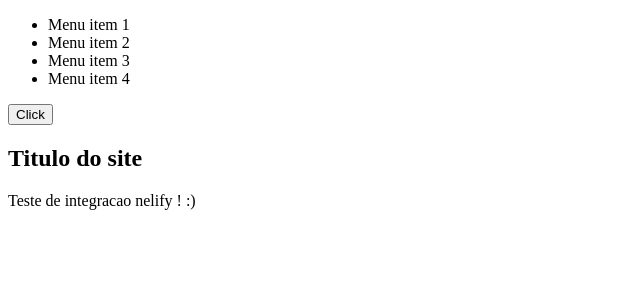
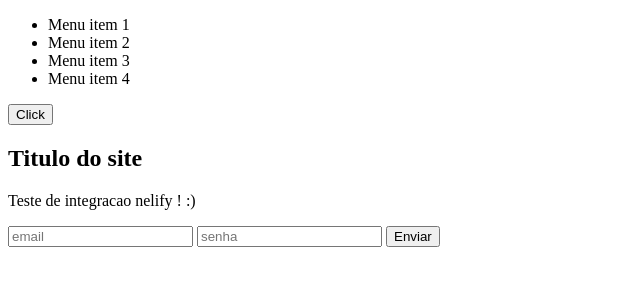
Before and after one commit to ivosoares/aula-js, a plain HTML site: page index.html in a window 1280 px wide. Shown: the whole page, without its empty margins (0-640 px from the left). Drawn offline with Linux system fonts and the light colour scheme.

Commit message:
criacao formulario de login

```diff
--- a/index.html
+++ b/index.html
@@ -23,6 +23,11 @@
             <h1>Titulo do site</h1>
             <p>Teste de integracao nelify ! :) </p>
         </section>
+        <form>
+            <input type="text" name="email" placeholder="email"/>
+            <input type="password" name="senha" placeholder="senha"/>
+            <button type="submit">Enviar</button>
+        </form>
     </main>
 </body>
 </html>
```
